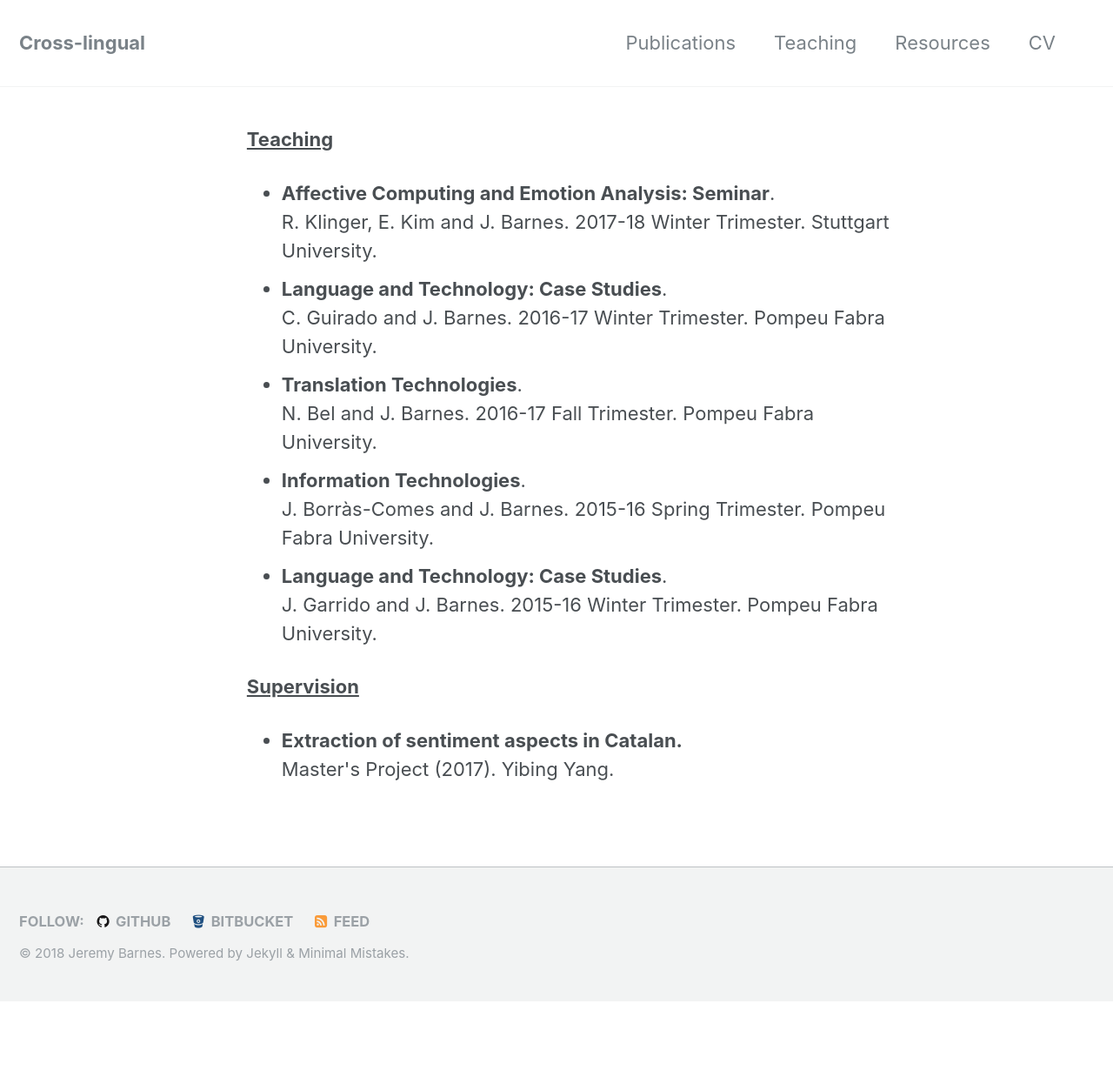
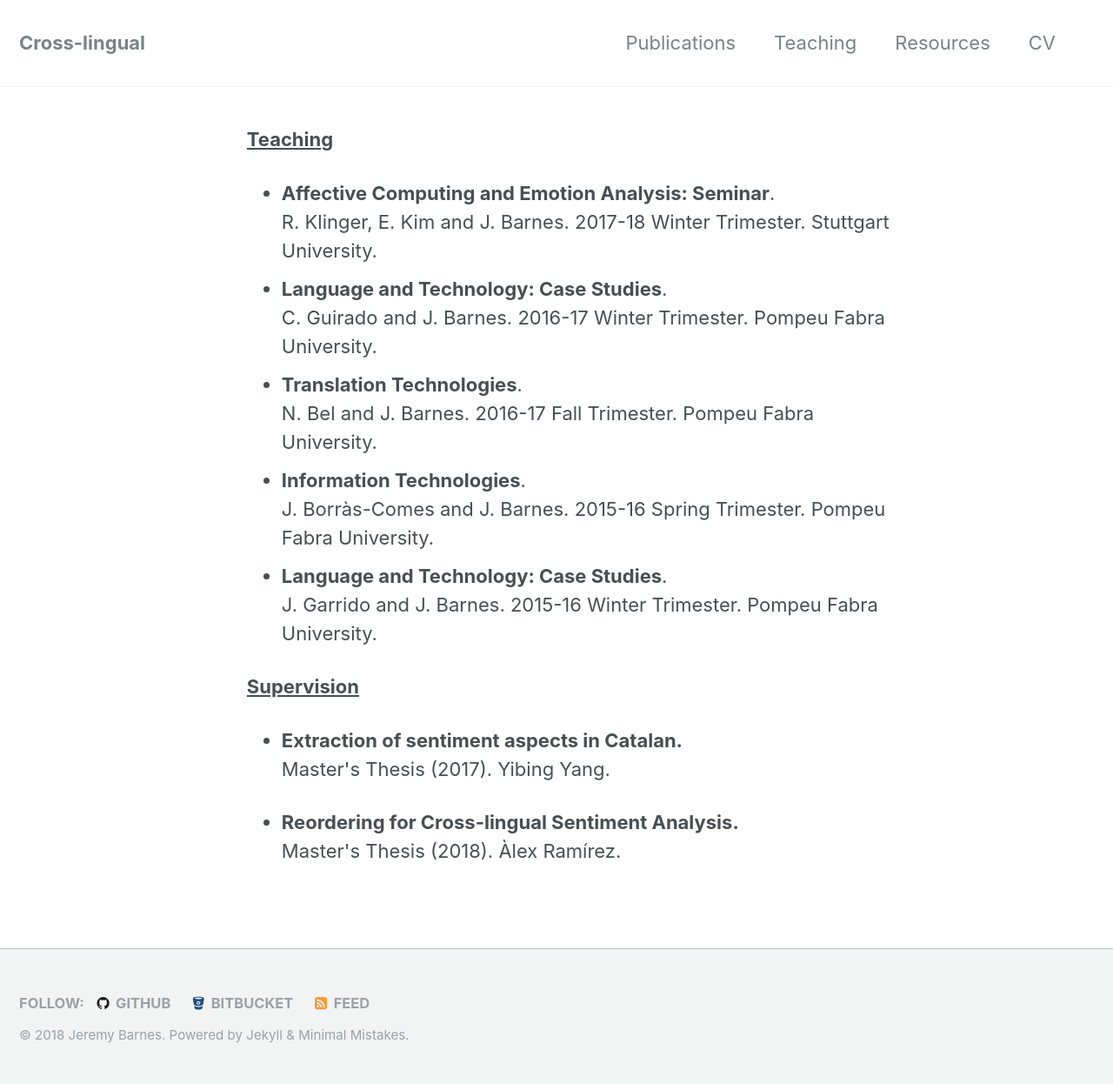
Before and after one commit to jerbarnes/jbarnesspain.github.io, a Jekyll site: the page built from teaching/index.html, in a window 1280 px wide. Shown: the whole page at 87% size. Built offline with Jekyll 4.4.1, drawn with Linux system fonts in a browser that asks for light colours; before the commit the page ends 1151 px from its top, so only the background shows below that.

Commit message:
added Alex's master's thesis

```diff
--- a/teaching/index.html
+++ b/teaching/index.html
@@ -19,7 +19,9 @@ title: teaching
 <p style="text-align: justify;"> </p>
 <p style="text-align: justify;"><span style="text-decoration: underline;"><strong>Supervision</strong></span></p>
 <ul>
-<li><strong>Extraction of sentiment aspects in Catalan.</strong> <br /> Master's Project (2017). Yibing Yang.
+<li><strong>Extraction of sentiment aspects in Catalan.</strong> <br /> Master's Thesis (2017). Yibing Yang.
+<p></li>
+<li><strong>Reordering for Cross-lingual Sentiment Analysis.</strong> <br /> Master's Thesis (2018). Àlex Ramírez.
 <p></li>
   </ul>
 
```
